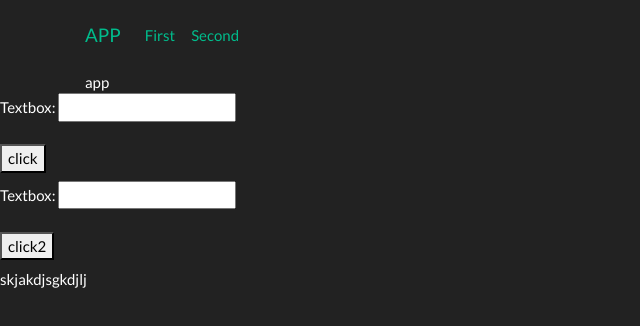
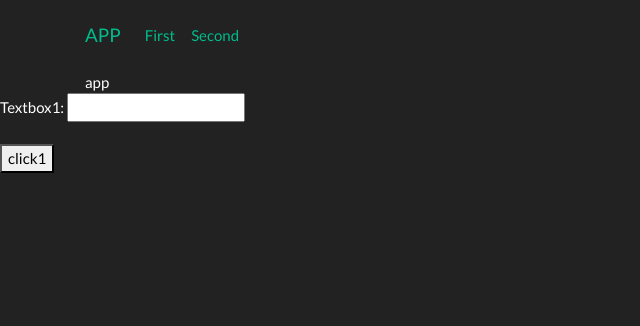
Before and after one commit to RevathiGangavarapu/First-angular-app, an Angular app: page / in a window 1280 px wide. Both pictures are taken after a click on the button "click". Shown: the top 326 px of the page, without its empty margins (0-640 px from the left). Built offline with nearby package versions, Linux system fonts and the light colour scheme.

Commit message:
passing textbox value to another textbox by using click button

```diff
--- a/src/app/app.component.html
+++ b/src/app/app.component.html
@@ -28,23 +28,17 @@
 {{title}}
 </div>
 
-<div>
-    Textbox: <input type="text" name="app" [(ngModel)]="app"> <br><br>
-    <button value="click">click</button>
-    <h2>{{second}}</h2>
-
+<div *ngIf= "first">
+    Textbox: <input type="text" name="app" value = {{app}} [(ngModel)] = "app"> <br><br>
+    <button value="click" (click)= "firstpageclick()" >  click</button>
 </div>
 
-<div *ngIf= "second1">
-    Textbox: <input type="text" name="app" [(ngModel)]="app"> <br><br>
-    <button value="click" (click)= "secondpageclick">click1</button>
-    <h2>{{second}}</h2>
-
+<div *ngIf= "second">
+    Textbox1: <input type="text" name= "app1" value= {{app}} [(ngModel)] = "app" >  <br><br>
+    <button value="click1" (click)= "secondpageclick()" >  click1</button>
 </div>
 
-<div>
-    Textbox: <input type="text" name="app" [(ngModel)]="app"> <br><br>
-    <button value="click">click2</button>
-    <h2>{{second}}</h2>
-   skjakdjsgkdjlj
+<div *ngIf= "third">
+    Textbox2: <input type="text" name="app2" value = {{app}} [(ngModel)] = "app"> <br><br>
+    <button value="click2" (click)= "thirdpageclick()"> click2 </button>
 </div>
--- a/src/app/app.component.ts
+++ b/src/app/app.component.ts
@@ -1,5 +1,5 @@
-import { Component } from '@angular/core';
-//import { DataService } from './data.service';
+import { Component, OnInit, OnDestroy } from '@angular/core';
+import { DataService } from './data.service';
 
 @Component({
   selector: 'app-root',
@@ -8,23 +8,49 @@ import { Component } from '@angular/core';
 })
 export class AppComponent {
   title = 'app';
+//variable declaration
+  public second = false;
+  public third = false;
+  public first = true;
+  app:string;
+  app1:string;
+  app2:string;
 
-  public second1 = false;
+  //method declaration
+  firstpageclick(){
+    this.second = true;
+    this.third = false;
+    this.first = false;
+    //this.app2 = this.app;
+  }
 
-  secondpaeclick(){
-    third= true;
-    first = false;
-    second = false;
+  secondpageclick(){
+    this.third = true;
+    this.first = false;
+    this.second = false;
+    //this.app = this.app1;
+  }
+
+  thirdpageclick(){
+    this.first = true;
+    this.second = false;
+    this.third = false;
+    //this.app1 = this.app2;
   }
 
   /*constructor(private data:DataService) { }
-  * app:any;
+  ngOnInit(){
+    this.app1 = this.data.app;
+    this.app2 = this.data.app1;
+    this.app = this.data.app2;
+  }*/
+  /* app:any;
   * second:any;
 
- * ngOnInit(){
+  *ngOnInit(){
  *   this.second = this.data.second;
   *}
- * ngOnDestroy(){
-  * this.data.app = this.app;
+ *ngOnDestroy(){
+  *this.data.app = this.app1;
   }*/
 }
--- a/src/app/app.module.ts
+++ b/src/app/app.module.ts
@@ -22,8 +22,8 @@ import { DataService } from './data.service';
     HttpModule,
     RouterModule.forRoot([
       //{path: '', redirectTo: 'first', pathMatch: 'full'},
-      {path: 'first', component: FirstComponent},
-      {path: 'second', component: SecondComponent}
+      //{path: 'first', component: FirstComponent},
+      //{path: 'second', component: SecondComponent}
     ])
   ],
   providers: [DataService],
```
Also changed, not shown: src/app/data.service.ts (+8 -2 lines).
